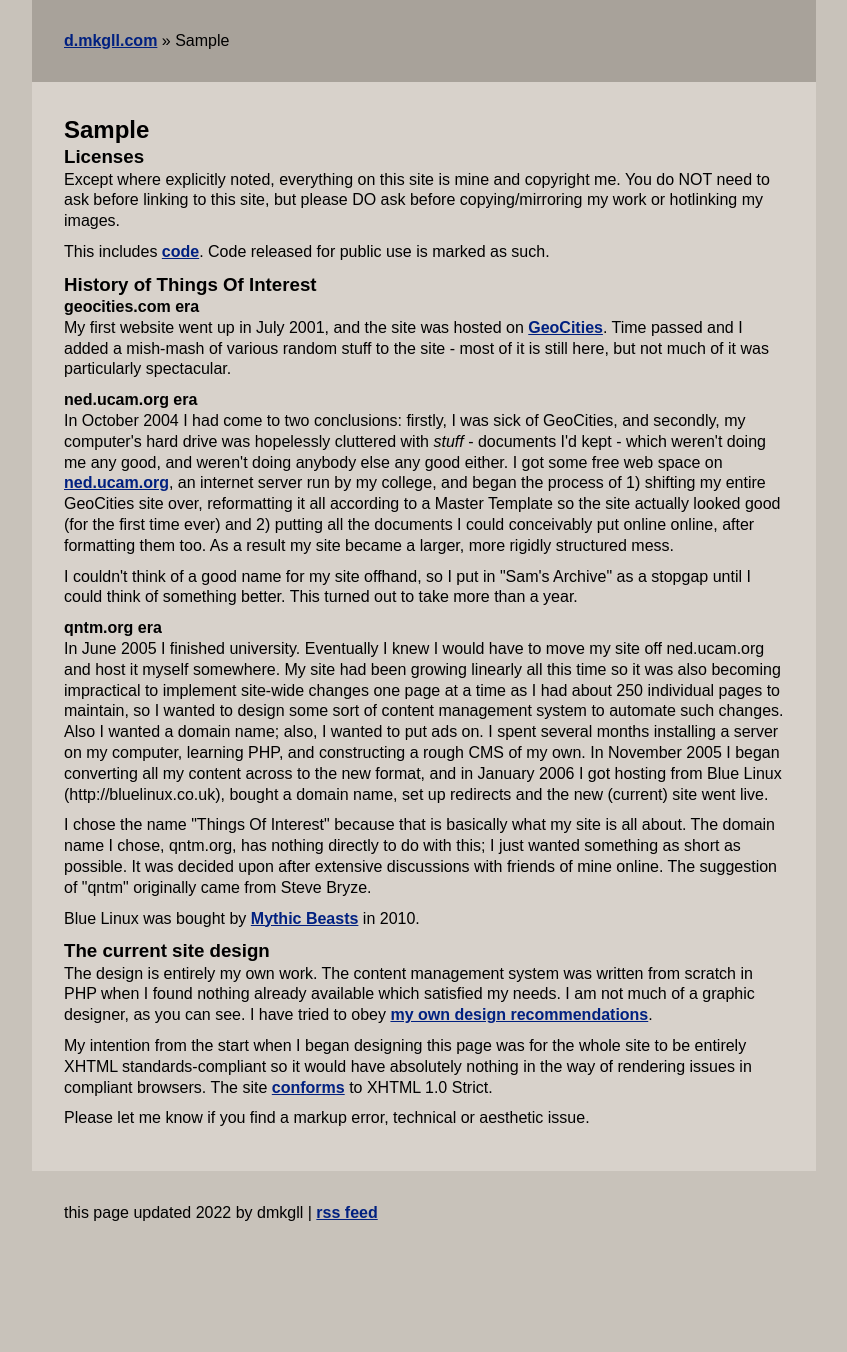
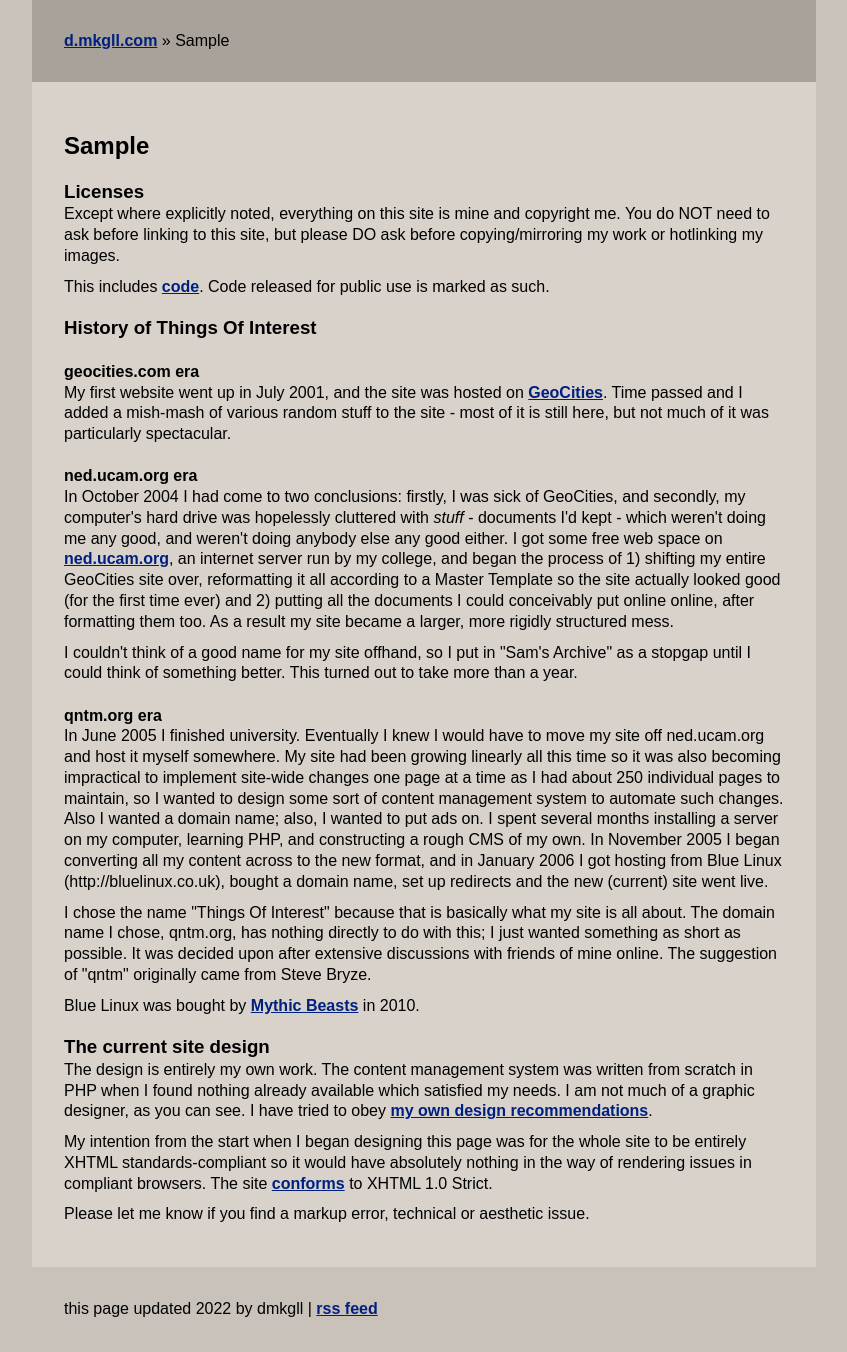
Before and after one commit to dmkgll/dmkgll, a Jekyll site: the page built from sample.html, in a window 1280 px wide. Shown: the whole page, without its empty margins (216-1063 px from the left). Built offline with Jekyll 4.4.1, drawn with Linux system fonts in a browser that asks for light colours; before the commit the page ends 1256 px from its top, so only the background shows below that.

Commit message:
Update default.html

```diff
--- a/_layouts/default.html
+++ b/_layouts/default.html
@@ -7,7 +7,7 @@
 <style>blockquote {
     background-color: #c8c2ba;
     padding: 0.5em;
-}body{background-color:#c8c2ba;padding:0;margin:0;}.heading{margin:0 auto;padding:2em;max-width:45em;background-color:#a8a29a;}.heading h1,.heading pre{color:#eeeede;text-shadow:2px 2px 4px black;font-weight:bold;}.heading h1{font-size:3em;padding:0;font-family:serif;}.heading pre{margin-left:3em;}.heading p{margin:0;padding:0;font-family:sans-serif;}.heading hr{border-color:#606060;}.migbg{background-image:url(/pix/wpage4.png);background-repeat:no-repeat;background-position:bottom right;padding:0 2em 0.5em 2em;min-height:174px;position:relative;}.migbg h1{padding-top:0.3em;font-size:5em;position:absolute;bottom:20px;left:15px;}a{color:#002080;font-weight:bold;}a:hover{color:#880000;}hr{border-style:solid;border-color:#909090;}h1,h2,h3,h4,h5{margin:0;padding-top:0;}.content,.priv{margin:0 auto;font-family:sans-serif;background:#D8D2CB;padding:2em;max-width:45em;line-height:1.3;}.content p,.content ul,.content ol,.content pre{margin:0 0 10px 0;}.priv{background-color:#c8c2ba;}footer p{padding:0;margin:0;}img{border:1px solid #606060;max-width:100%;}.center{text-align:center;}@media only screen and (min-width:1600px) and (max-width:2500px){body{font-size:1.2em;}}@media only screen and (min-width:2501px){body{font-size:1.5em;}}@media only screen and (orientation:portrait){.migbg h1{font-size:3em;}}
+}body{background-color:#c8c2ba;padding:0;margin:0;}.heading{margin:0 auto;padding:2em;max-width:45em;background-color:#a8a29a;}.heading h1,.heading pre{color:#eeeede;text-shadow:2px 2px 4px black;font-weight:bold;}.heading h1{font-size:3em;padding:0;font-family:serif;}.heading pre{margin-left:3em;}.heading p{margin:0;padding:0;font-family:sans-serif;}.heading hr{border-color:#606060;}.migbg{background-image:url(/pix/wpage4.png);background-repeat:no-repeat;background-position:bottom right;padding:0 2em 0.5em 2em;min-height:174px;position:relative;}.migbg h1{padding-top:0.3em;font-size:5em;position:absolute;bottom:20px;left:15px;}a{color:#002080;font-weight:bold;}a:hover{color:#880000;}hr{border-style:solid;border-color:#909090;}h1,h2,h3,h4,h5{margin-bottom:0;padding-top:0;}.content,.priv{margin:0 auto;font-family:sans-serif;background:#D8D2CB;padding:2em;max-width:45em;line-height:1.3;}.content p,.content ul,.content ol,.content pre{margin:0 0 10px 0;}.priv{background-color:#c8c2ba;}footer p{padding:0;margin:0;}img{border:1px solid #606060;max-width:100%;}.center{text-align:center;}@media only screen and (min-width:1600px) and (max-width:2500px){body{font-size:1.2em;}}@media only screen and (min-width:2501px){body{font-size:1.5em;}}@media only screen and (orientation:portrait){.migbg h1{font-size:3em;}}
 </style>
 </head>
 <body>
```
